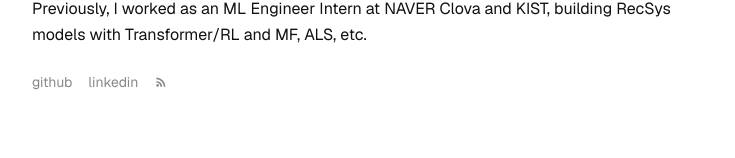
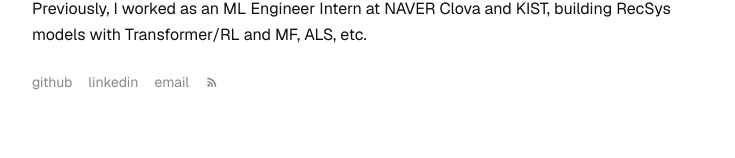
Before and after one commit to changhyeonnam/changhyeonnam.github.io, a Next.js app: page / in a window 1280 px wide. Shown: the part 320-478 px from the top of the page, without its empty margins (272-1007 px from the left). Built offline with nearby package versions, Linux system fonts and the light colour scheme.

Commit message:
Add email link

```diff
--- a/src/app/page.tsx
+++ b/src/app/page.tsx
@@ -59,6 +59,13 @@ export default function Home() {
               linkedin
             </a>
             <a
+              href="mailto:hj04143@gmail.com"
+              className="text-sm transition-opacity hover:opacity-50"
+              style={{ color: 'var(--c-text-muted)' }}
+            >
+              email
+            </a>
+            <a
               href="/feed.xml"
               target="_blank"
               rel="noopener noreferrer"
```
